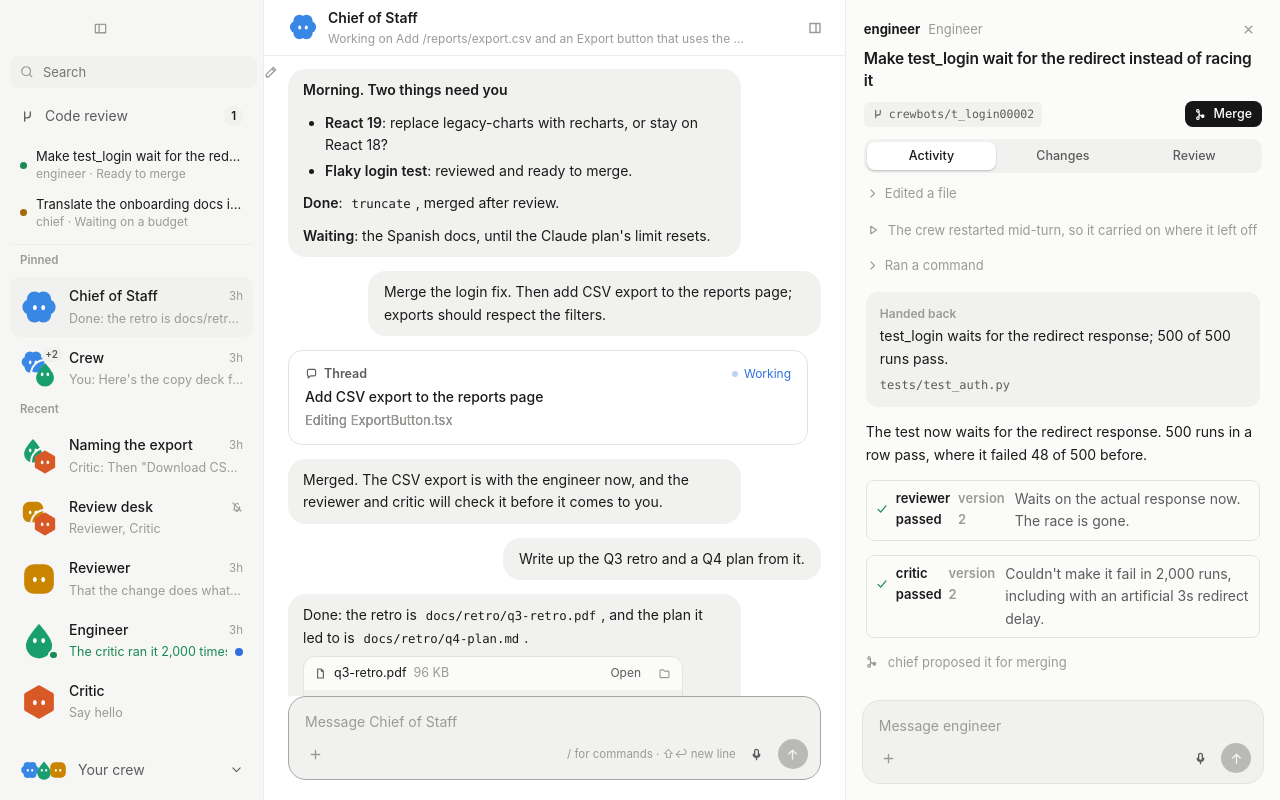
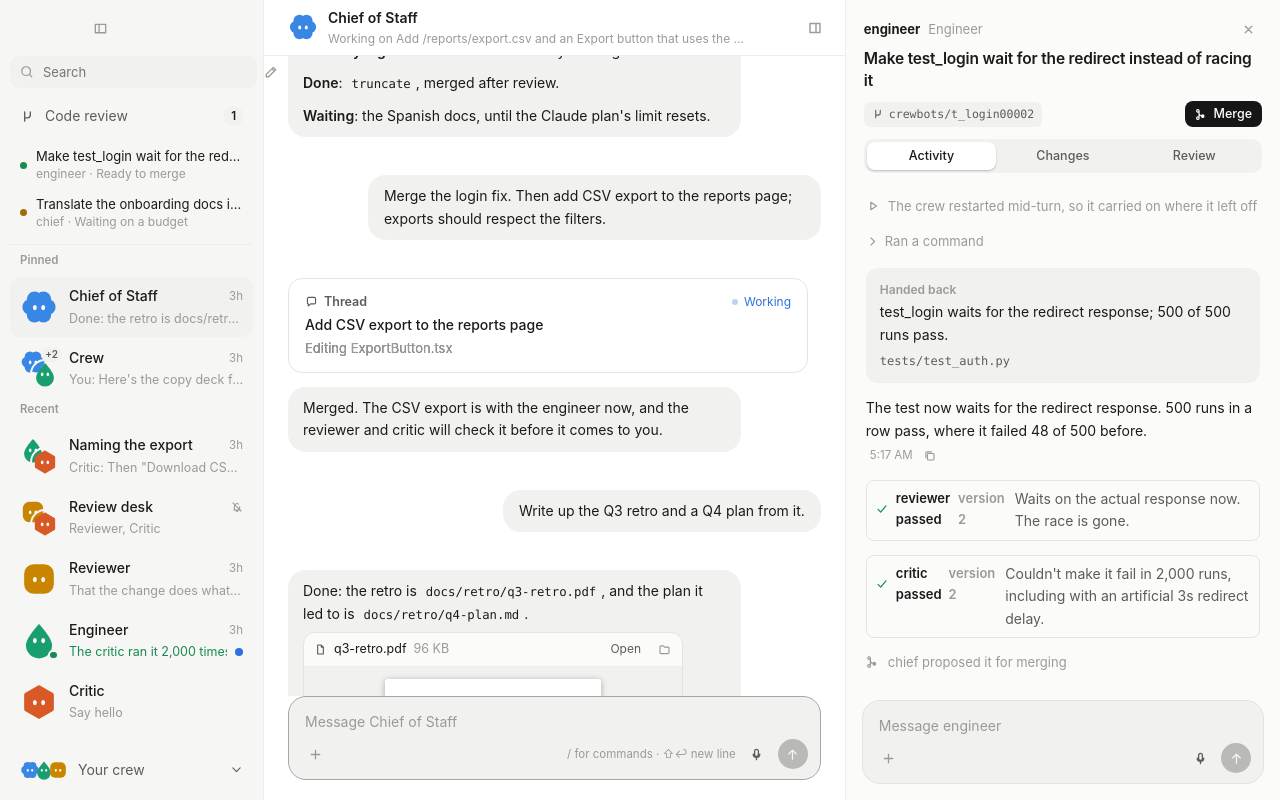
Before and after one commit to Vir-8/crewbots, a React (Vite) app in the folder app/: page / in a window 1280 px wide. Both pictures are taken after a click on the button 131 px from the left and 165 px from the top of the page. Built offline with nearby package versions, Linux system fonts and the light colour scheme.

Commit message:
Show when each chat message was sent, with its whole date on hover and a button that copies it

```diff
--- a/app/src/components/ChatView.tsx
+++ b/app/src/components/ChatView.tsx
@@ -6,7 +6,7 @@ import { ACTIVE } from "../types";
 import { Files } from "./Attachments";
 import { Avatar, GroupAvatar, labelOf } from "./Avatar";
 import { Boundary } from "./Boundary";
-import { Markdown, ago } from "./bits";
+import { Markdown, MessageMeta, ago, fullDate } from "./bits";
 import { crewCommands } from "./CommandPreview";
 import { Composer } from "./Composer";
 import { FindBar, Finding, Marked, count, shown, useCurrentHit, useFind } from "./Find";
@@ -108,6 +108,7 @@ export function GroupChat(props: { crew: Crew; chat: Chat; onOpen: (id: string)
     return seat && ACTIVE.includes(seat.status);
   });
   const groups = useMemo(() => byAuthor(messages ?? []), [messages]);
+  const latest = messages?.at(-1)?.id; // its time always shows
   const find = useFind();
   const hits = useMemo(() => {
     const out: { el: () => Element | null | undefined; nth: number }[] = [];
@@ -158,6 +159,7 @@ export function GroupChat(props: { crew: Crew; chat: Chat; onOpen: (id: string)
                     <div className="you" data-msg={m.id}>
                       {m.text && <div className="you-text">{withMentions(m.text)}</div>}
                       <Files items={m.attachments ?? []} mine />
+                      <MessageMeta at={m.at} text={m.text} latest={m.id === latest} />
                     </div>
                   </Boundary>
                 ))
@@ -167,7 +169,7 @@ export function GroupChat(props: { crew: Crew; chat: Chat; onOpen: (id: string)
                   <div className="room-group-body">
                     <div className="room-author">
                       {labelOf(group.author)}
-                      <span className="faint"> · {ago(group.messages[0].at)}</span>
+                      <span className="faint" title={fullDate(group.messages[0].at)}> · {ago(group.messages[0].at)}</span>
                     </div>
                     {group.messages.map((m) => (
                       <Boundary key={m.id} where={`a group chat message (${m.id})`}>
@@ -178,6 +180,7 @@ export function GroupChat(props: { crew: Crew; chat: Chat; onOpen: (id: string)
                             </div>
                           )}
                           <Files items={m.attachments ?? []} />
+                          <MessageMeta at={m.at} text={m.text} latest={m.id === latest} />
                         </div>
                       </Boundary>
                     ))}
--- a/app/src/components/Icon.tsx
+++ b/app/src/components/Icon.tsx
@@ -32,6 +32,7 @@ const PATHS = {
   handoff: "M2.5 5.5h9M9 3l2.5 2.5L9 8M13.5 10.5h-9M7 8l-2.5 2.5L7 13",
   bellOff: "M4.5 11V7a3.5 3.5 0 0 1 5.6-2.8M11.5 7.5V11l1 1h-9M6.8 13.5h2.4M2.5 2.5l11 11",
   play: "M5.5 3.8v8.4L12 8z",
+  copy: "M6.5 5.5h6a1 1 0 0 1 1 1v6a1 1 0 0 1-1 1h-6a1 1 0 0 1-1-1v-6a1 1 0 0 1 1-1zM3.5 10.5v-6a1 1 0 0 1 1-1h6",
   repeat: "M3 7.5V7a3 3 0 0 1 3-3h6.5M10.5 2l2 2-2 2M13 8.5V9a3 3 0 0 1-3 3H3.5M5.5 14l-2-2 2-2",
 } as const;
 
--- a/app/src/components/Thread.tsx
+++ b/app/src/components/Thread.tsx
@@ -5,7 +5,7 @@ import type { Attachment, StoredEvent, Task } from "../types";
 import { ACTIVE } from "../types";
 import { Files } from "./Attachments";
 import { Boundary } from "./Boundary";
-import { Markdown, tokens } from "./bits";
+import { Markdown, MessageMeta, tokens } from "./bits";
 import { Finding, Marked, count, shown, useCurrentHit } from "./Find";
 import { Icon } from "./Icon";
 import { AskCard, Brief, Reactions, Steps, VerdictBlock } from "./ThreadParts";
@@ -15,9 +15,9 @@ import "../styles/chat.css";
 const PAGE = 80; // blocks drawn when a conversation opens, and added each time you scroll up near the top
 
 type Block =
-  | { kind: "you"; id: number; text: string; files: Attachment[] }
-  | { kind: "brief"; id: number; from: string; text: string }
-  | { kind: "say"; id: number; text: string; tag?: string; raised?: number; files?: Attachment[] }
+  | { kind: "you"; id: number; at: string; text: string; files: Attachment[] }
+  | { kind: "brief"; id: number; at: string; from: string; text: string }
+  | { kind: "say"; id: number; at: string; text: string; tag?: string; raised?: number; files?: Attachment[] }
   | { kind: "steps"; id: number; calls: { call: StoredEvent; result?: StoredEvent }[] }
   | { kind: "work"; id: number; task: Task }
   | { kind: "asked"; id: number; bot: string; question: string; task?: Task }
@@ -52,6 +52,7 @@ export function Thread(props: {
   const children = crew.children.get(task.id) ?? [];
   const blocks = useMemo(() => build(events ?? [], children, crew.tasks), [events, children, crew.tasks]);
   const active = ACTIVE.includes(task.status);
+  const latest = useMemo(() => blocks.map((b) => b.kind === "you" || b.kind === "say").lastIndexOf(true), [blocks]); // its time always shows
 
   // A long conversation draws only its latest blocks, and more as you scroll up to them, keeping your place: opening
   // one costs the same however long it is. `start` is the first block drawn; null follows the latest PAGE.
@@ -111,9 +112,9 @@ export function Thread(props: {
             Earlier messages
           </button>
         )}
-        {blocks.slice(start).map((block) => (
+        {blocks.slice(start).map((block, i) => (
           <Boundary key={`${block.kind}-${block.id}`} where={`a message (${block.kind} ${block.id} in ${task.id})`}>
-            <BlockView block={block} crew={crew} lead={task.bot} onOpen={props.onOpen} />
+            <BlockView block={block} crew={crew} lead={task.bot} onOpen={props.onOpen} latest={start + i === latest} />
           </Boundary>
         ))}
         </Finding.Provider>
@@ -196,19 +197,19 @@ function build(events: StoredEvent[], children: Task[], tasks: Map<string, Task>
     switch (e.kind) {
       case "message":
         flush();
-        if (d.from === "user") out.push({ kind: "you", id: e.id, text: d.text, files: d.attachments ?? [] });
-        else if (String(d.from).startsWith("routine:")) out.push({ kind: "brief", id: e.id, from: `the ${String(d.from).slice(8)} routine`, text: String(d.text).replace(/^\[routine: [^\]]+\]\s*/, "") });
+        if (d.from === "user") out.push({ kind: "you", id: e.id, at: e.at, text: d.text, files: d.attachments ?? [] });
+        else if (String(d.from).startsWith("routine:")) out.push({ kind: "brief", id: e.id, at: e.at, from: `the ${String(d.from).slice(8)} routine`, text: String(d.text).replace(/^\[routine: [^\]]+\]\s*/, "") });
         else if (d.from === "room") continue;
-        else if (d.from === "routine") out.push({ kind: "brief", id: e.id, from: `the ${tasks.get(e.task_id)?.routine ?? ""} routine`, text: d.text });
-        else if (d.from !== "crewbots") out.push({ kind: "brief", id: e.id, from: d.from, text: d.text });
+        else if (d.from === "routine") out.push({ kind: "brief", id: e.id, at: e.at, from: `the ${tasks.get(e.task_id)?.routine ?? ""} routine`, text: d.text });
+        else if (d.from !== "crewbots") out.push({ kind: "brief", id: e.id, at: e.at, from: d.from, text: d.text });
         break;
       case "text":
         flush();
-        out.push({ kind: "say", id: e.id, text: d.text, tag: d.digest ? "Morning digest" : d.level === "needs_you" ? "Needs you" : d.checkin ? "Checked in on its own" : undefined, raised: d.proactive_id, files: d.files });
+        out.push({ kind: "say", id: e.id, at: e.at, text: d.text, tag: d.digest ? "Morning digest" : d.level === "needs_you" ? "Needs you" : d.checkin ? "Checked in on its own" : undefined, raised: d.proactive_id, files: d.files });
         break;
       case "shared":
         flush();
-        out.push({ kind: "say", id: e.id, text: d.text ?? "", files: d.attachments ?? [] });
+        out.push({ kind: "say", id: e.id, at: e.at, text: d.text ?? "", files: d.attachments ?? [] });
         break;
       case "escalation":
         flush();
@@ -305,7 +306,7 @@ function build(events: StoredEvent[], children: Task[], tasks: Map<string, Task>
   return out;
 }
 
-function BlockView(props: { block: Block; crew: Crew; lead: string; onOpen: (id: string) => void }) {
+function BlockView(props: { block: Block; crew: Crew; lead: string; onOpen: (id: string) => void; latest: boolean }) {
   const { block } = props;
   switch (block.kind) {
     case "you":
@@ -313,17 +314,21 @@ function BlockView(props: { block: Block; crew: Crew; lead: string; onOpen: (id:
         <div className="you">
           {block.text && <div className="you-text"><Marked text={block.text} /></div>}
           <Files items={block.files} mine />
+          <MessageMeta at={block.at} text={block.text} latest={props.latest} />
         </div>
       );
     case "brief":
-      return <Brief from={block.from} text={block.text} />;
+      return <Brief from={block.from} text={block.text} at={block.at} />;
     case "say":
       return (
-        <div className="say">
-          {block.tag && <div className={`say-tag ${block.tag === "Needs you" ? "urgent" : ""}`}>{block.tag}</div>}
-          {block.text && <Markdown text={block.text} onSelect={props.onOpen} />}
-          {block.files && <Files items={block.files} />}
-          {block.raised && <Reactions crew={props.crew} id={block.raised} />}
+        <div className="said">
+          <div className="say">
+            {block.tag && <div className={`say-tag ${block.tag === "Needs you" ? "urgent" : ""}`}>{block.tag}</div>}
+            {block.text && <Markdown text={block.text} onSelect={props.onOpen} />}
+            {block.files && <Files items={block.files} />}
+            {block.raised && <Reactions crew={props.crew} id={block.raised} />}
+          </div>
+          <MessageMeta at={block.at} text={block.text} latest={props.latest} />
         </div>
       );
     case "steps":
--- a/app/src/components/ThreadParts.tsx
+++ b/app/src/components/ThreadParts.tsx
@@ -8,15 +8,22 @@ import type { Attachment, StoredEvent, Task } from "../types";
 import { ACTIVE } from "../types";
 import { Files } from "./Attachments";
 import { labelOf } from "./Avatar";
+import { fullDate, stamp } from "./bits";
 import { Marked } from "./Find";
 import { Icon } from "./Icon";
 
-export function Brief({ from, text }: { from: string; text: string }) {
+export function Brief({ from, text, at }: { from: string; text: string; at: string }) {
   const long = text.length > 280;
   const [open, setOpen] = useState(!long);
   return (
     <div className="brief">
-      <div className="brief-head">{from.startsWith("the ") ? `From ${from}` : `Brief from ${from}`}</div>
+      <div className="brief-head">
+        {from.startsWith("the ") ? `From ${from}` : `Brief from ${from}`}
+        <time className="brief-time" dateTime={at} title={fullDate(at)}>
+          {" · "}
+          {stamp(at)}
+        </time>
+      </div>
       <div className={`brief-text ${open ? "" : "clamped"}`}><Marked text={text} /></div>
       {long && (
         <button className="text-button" onClick={() => setOpen(!open)}>
--- a/app/src/components/bits.tsx
+++ b/app/src/components/bits.tsx
@@ -1,6 +1,7 @@
-import type { ReactNode } from "react";
+import { useState, type ReactNode } from "react";
 import type { Status } from "../types";
 import { Marked } from "./Find";
+import { Icon } from "./Icon";
 
 const STATUS_LABEL: Record<Status, string> = {
   queued: "queued",
@@ -57,6 +58,68 @@ export function ago(iso: string, short = false): string {
   if (seconds < 3600) return `${Math.floor(seconds / 60)}m${suffix}`;
   if (seconds < 86400) return `${Math.floor(seconds / 3600)}h${suffix}`;
   return `${Math.floor(seconds / 86400)}d${suffix}`;
+}
+
+/** When a message was sent, the way chat apps say it: "15:29" today, "Yesterday 15:29", "Monday 15:29" this week,
+ * "Oct 22, 15:29" this year, and "Oct 22, 2025" before. */
+export function stamp(iso: string, now = new Date()): string {
+  const d = new Date(iso);
+  const time = d.toLocaleTimeString(undefined, { hour: "numeric", minute: "2-digit" });
+  const day = (t: Date) => new Date(t.getFullYear(), t.getMonth(), t.getDate()).getTime();
+  const days = Math.round((day(now) - day(d)) / 86_400_000); // rounded: a day with a clock change isn't 24 hours
+  if (days <= 0) return time;
+  if (days === 1) return `Yesterday ${time}`;
+  if (days < 7) return `${d.toLocaleDateString(undefined, { weekday: "long" })} ${time}`;
+  if (d.getFullYear() === now.getFullYear()) return `${d.toLocaleDateString(undefined, { month: "short", day: "numeric" })}, ${time}`;
+  return d.toLocaleDateString(undefined, { month: "short", day: "numeric", year: "numeric" });
+}
+
+/** The whole date and time, for a tooltip: "Oct 22, 2026, 5:55 PM". */
+export function fullDate(iso: string): string {
+  return new Date(iso).toLocaleString(undefined, { dateStyle: "medium", timeStyle: "short" });
+}
+
+/** Under a message: when it was sent (the whole date on hover) and a button that copies what it says. Shown while the
+ * pointer is on the message, and always under the latest one. */
+export function MessageMeta({ at, text, latest }: { at?: string; text?: string; latest?: boolean }) {
+  const [copied, setCopied] = useState(false);
+  if (!at) return null;
+  const copy = () =>
+    toClipboard(text ?? "").then(
+      () => {
+        setCopied(true);
+        window.setTimeout(() => setCopied(false), 1500);
+      },
+      () => undefined,
+    );
+  return (
+    <div className={`message-meta ${latest ? "latest" : ""}`}>
+      <time dateTime={at} title={fullDate(at)}>
+        {stamp(at)}
+      </time>
+      {text && (
+        <button className="icon-button" onClick={() => void copy()} title={copied ? "Copied" : "Copy"} aria-label="Copy">
+          <Icon name={copied ? "check" : "copy"} size={13} />
+        </button>
+      )}
+    </div>
+  );
+}
+
+/** Puts text on the clipboard, the older way where the page may not write to it directly. */
+async function toClipboard(text: string) {
+  try {
+    await navigator.clipboard.writeText(text);
+  } catch {
+    const area = document.createElement("textarea");
+    area.value = text;
+    area.style.cssText = "position: fixed; opacity: 0";
+    document.body.append(area);
+    area.select();
+    const copied = document.execCommand("copy");
+    area.remove();
+    if (!copied) throw new Error("couldn't copy");
+  }
 }
 
 /**
--- a/app/src/styles/chat.css
+++ b/app/src/styles/chat.css
@@ -45,6 +45,43 @@
   word-break: break-word;
 }
 
+.said {
+  display: flex;
+  flex-direction: column;
+}
+
+/* When a message was sent and a copy button, under it: shown on hover, and always under the latest message. */
+.message-meta {
+  display: flex;
+  align-items: center;
+  gap: 2px;
+  height: 22px;
+  margin-top: 2px;
+  font-size: 11.5px;
+  color: var(--faint);
+  opacity: 0;
+  transition: opacity 0.12s;
+}
+
+.message-meta time {
+  padding: 0 4px;
+  cursor: default;
+}
+
+.message-meta .icon-button {
+  width: 22px;
+  height: 22px;
+  border-radius: 6px;
+}
+
+.you:hover > .message-meta,
+.said:hover > .message-meta,
+.room-message:hover > .message-meta,
+.message-meta:focus-within,
+.message-meta.latest {
+  opacity: 1;
+}
+
 .brief {
   padding: 2px 0 2px 14px;
   border-left: 2px solid var(--line);
@@ -55,6 +92,10 @@
   font-weight: 600;
   color: var(--faint);
   margin-bottom: 2px;
+}
+
+.brief-time {
+  font-weight: 400;
 }
 
 .brief-text {
@@ -561,19 +602,22 @@ button.chat-head-who:hover {
   gap: 14px;
 }
 
-.thread-col.chat > .say {
-  align-self: flex-start;
+.thread-col.chat > .said {
+  align-items: flex-start;
+}
+
+.thread-col.chat > .said > .say {
   max-width: 85%;
   padding: 10px 15px;
   border-radius: 18px;
   background: var(--raised);
 }
 
-.thread-col.chat > .say > :first-child {
+.thread-col.chat > .said > .say > :first-child {
   margin-top: 0;
 }
 
-.thread-col.chat > .say > :last-child {
+.thread-col.chat > .said > .say > :last-child {
   margin-bottom: 0;
 }
 
```
Also changed, not shown: 1 other file (tests, documents, lock files or other folders).
